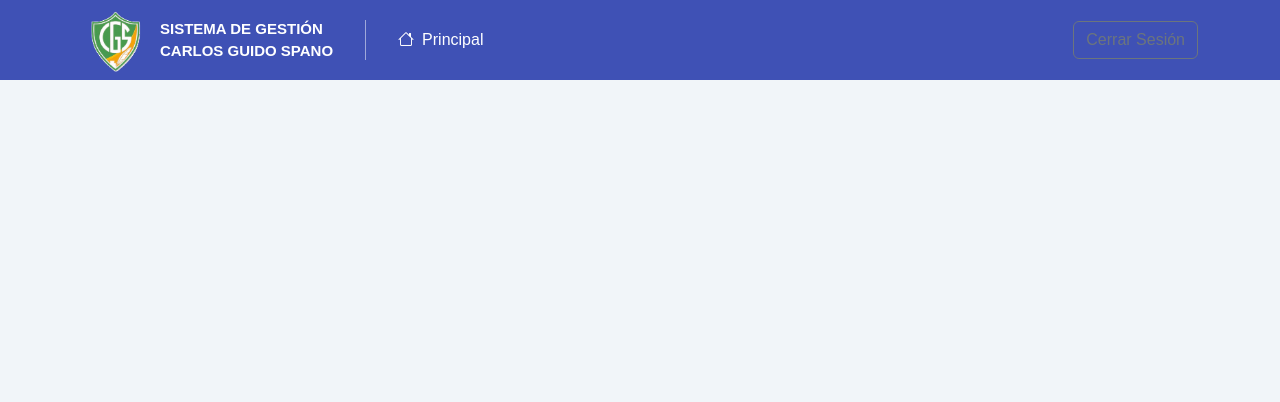
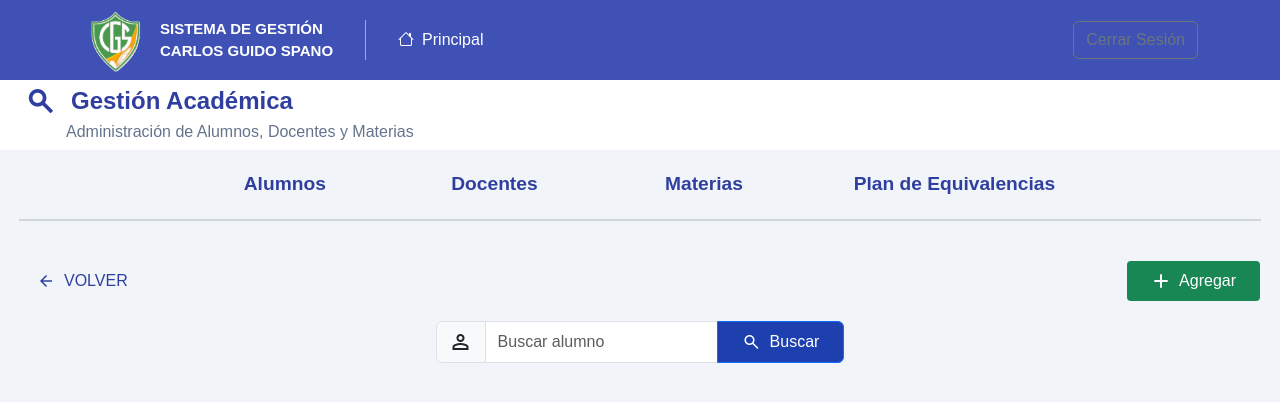
Before and after one commit to vmg22/Sistema_Colegio, a React (Vite) app in the folder frontend/: page /alumnos in a window 1280 px wide. Shown: the top 402 px of the page. Built offline with nearby package versions, Linux system fonts and the light colour scheme.

Commit message:
empezando crud alumnos

```diff
--- a/frontend/src/App.jsx
+++ b/frontend/src/App.jsx
@@ -4,6 +4,11 @@ import { BrowserRouter, Routes, Route } from 'react-router-dom'
 import ButtonShowcase from './components/ui/Botones'
 import Dashboard from './pages/dashboard/Dashboard'
 import Header from './components/layout/Header'
+import MainCrud from './pages/crud/MainCrud'
+import Alumnos from './pages/crud/alumnos/Alumnos'
+import Materias from "./pages/crud/materias/Materias"
+import PlanEquivalencias from './pages/crud/plan/PlanEquivalencias'
+import Docentes from './pages/crud/docentes/Docentes'
 
 function App() {
   return (
@@ -12,6 +17,11 @@ function App() {
       <BrowserRouter>
         <Routes>
           <Route path="/" element={<Dashboard />} />
+          <Route path="/crud" element={<MainCrud />} />
+          <Route path="/alumnos" element={<Alumnos />} />
+          <Route path="/docentes" element={<Docentes/>} />
+          <Route path="/materias" element={<Materias/>} />
+          <Route path="/plan-de-equivalencias" element={<PlanEquivalencias />} />
           <Route path="/botones" element={<ButtonShowcase />} />
         </Routes>
       </BrowserRouter>
--- /dev/null
+++ b/frontend/src/components/crud/HeaderCrud.jsx
@@ -0,0 +1,35 @@
+import React from "react";
+
+const HeaderCrud = () => {
+  return (
+    <div style={{ backgroundColor: "white", padding: "6px" }}>
+      <div
+        style={{
+          marginLeft: "20px",
+          gap: "10px",
+        }}
+      >
+        <div className="d-flex align-items-center">
+          <span
+            className="material-symbols-outlined search"
+            style={{ marginRight: "15px" }}
+          >
+            search
+          </span>
+          <h4 style={{ margin: 0 }}>Gestión Académica</h4>
+        </div>
+
+        <p style={{
+          color: "#64748B",
+          margin: 0,
+          marginLeft: "40px",
+          marginTop: "4px"
+        }}>
+          Administración de Alumnos, Docentes y Materias
+        </p>
+      </div>
+    </div>
+  );
+};
+
+export default HeaderCrud;
--- /dev/null
+++ b/frontend/src/components/crud/InputBusqueda.jsx
@@ -0,0 +1,36 @@
+import React from "react";
+import { InputGroup, FormControl, Button } from "react-bootstrap";
+
+const InputBusqueda = ({ tipo }) => {
+  // console.log(tipo)
+  return (
+    <div>
+      <InputGroup>
+        <InputGroup.Text>
+          {tipo === "alumno" || tipo === "docente" ? (
+            <span className="material-symbols-outlined">person</span>
+          ) : tipo === "materia" ? (
+            <span className="material-symbols-outlined">assignment</span>
+          ) : null}
+        </InputGroup.Text>
+        <FormControl type="text" placeholder={`Buscar ${tipo}`} />
+
+        <Button
+                type="submit"
+                className="d-flex align-items-center gap-2 px-4 py-2"
+                style={{backgroundColor:"#1e40af"}}
+              >
+                <span
+                  className="material-symbols-outlined"
+                  style={{ fontSize: "20px" }}
+                >
+                  search
+                </span>
+                <span>Buscar</span>
+              </Button>
+      </InputGroup>
+    </div>
+  );
+};
+
+export default InputBusqueda;
--- /dev/null
+++ b/frontend/src/components/crud/LinkCrud.jsx
@@ -0,0 +1,23 @@
+import React from 'react'
+import { Link } from 'react-router-dom'
+import BtnVolver from '../ui/BtnVolver'
+
+const LinkCrud = ({showBackButton = false}) => {
+  return (
+    <div>
+        <div className='d-flex justify-content-around' style={{margin:"20px 180px"}}>
+        <Link to={"/alumnos"} className='linkCrud'>Alumnos</Link>
+        <Link to={"/docentes"} className='linkCrud'>Docentes</Link>
+        <Link to={"/materias"} className='linkCrud'>Materias</Link>
+        <Link to={"/plan-de-equivalencias"} className='linkCrud'>Plan de Equivalencias</Link>
+        </div>
+        <hr className="linea-separadora2" />
+          {showBackButton && (
+        <BtnVolver/>
+          )}
+
+    </div>
+  )
+}
+
+export default LinkCrud
--- /dev/null
+++ b/frontend/src/components/ui/BtnVolver.jsx
@@ -0,0 +1,47 @@
+import React from "react";
+import { Link } from "react-router-dom";
+
+const BtnVolver = () => {
+  return (
+    <div
+      className="d-flex align-items-center justify-content-between"
+      style={{ padding: "20px " }}
+    >
+      <Link to="/crud" style={{ textDecoration: "none" }}>
+        <button
+          className="d-flex align-items-center gap-2"
+          style={{
+            background: "none",
+            border: "none",
+            cursor: "pointer",
+            color: "#303F9F",
+            fontWeight: "500",
+            padding: "8px 16px",
+          }}
+        >
+          <span
+            className="material-symbols-outlined"
+            style={{ fontSize: "20px" }}
+          >
+            arrow_back
+          </span>
+          VOLVER
+        </button>
+      </Link>
+
+      <button
+        className=" btn btn-success d-flex align-items-center gap-2 px-4 py-2"
+        style={{
+          border: "none",
+          borderRadius: "4px",
+          cursor: "pointer",
+        }}
+      >
+        <i className="fas fa-plus"></i>
+        <span>Agregar</span>
+      </button>
+    </div>
+  );
+};
+
+export default BtnVolver;
--- /dev/null
+++ b/frontend/src/pages/crud/MainCrud.jsx
@@ -0,0 +1,15 @@
+import React from 'react'
+import HeaderCrud from '../../components/crud/HeaderCrud'
+import "../../styles/crud.css"
+import LinkCrud from '../../components/crud/LinkCrud'
+
+const MainCrud = () => {
+  return (
+    <div>
+        <HeaderCrud/>
+        <LinkCrud showBackButton={false}/>
+    </div>
+  )
+}
+
+export default MainCrud
--- a/frontend/src/pages/crud/alumnos/Alumnos.jsx
+++ b/frontend/src/pages/crud/alumnos/Alumnos.jsx
@@ -1,9 +1,18 @@
-import React from 'react'
+import React from "react";
+import LinkCrud from "../../../components/crud/LinkCrud";
+import HeaderCrud from "../../../components/crud/HeaderCrud";
+import InputBusqueda from "../../../components/crud/InputBusqueda";
 
 const Alumnos = () => {
   return (
-    <div>A</div>
-  )
-}
+    <div>
+      <HeaderCrud />
+      <LinkCrud showBackButton={true} />
+        <div style={{  display:"flex", justifyContent:"center"}}>
+          <InputBusqueda tipo="alumno" />
+        </div>
+    </div>
+  );
+};
 
-export default Alumnos
+export default Alumnos;
--- /dev/null
+++ b/frontend/src/pages/crud/docentes/Docentes.jsx
@@ -0,0 +1,9 @@
+import React from 'react'
+
+const Docentes = () => {
+  return (
+    <div>Docentes</div>
+  )
+}
+
+export default Docentes
--- /dev/null
+++ b/frontend/src/pages/crud/plan/PlanEquivalencias.jsx
@@ -0,0 +1,9 @@
+import React from 'react'
+
+const PlanEquivalencias = () => {
+  return (
+    <div>PlanEquivalencias</div>
+  )
+}
+
+export default PlanEquivalencias
--- a/frontend/src/pages/dashboard/Dashboard.jsx
+++ b/frontend/src/pages/dashboard/Dashboard.jsx
@@ -9,9 +9,6 @@ import Row from "react-bootstrap/Row";
 
 const Dashboard = () => {
   const [tipoConsulta, setConsulta] = useState("alumno");
-  const [resultado, setResultado] = useState(null);
-  const [cargando, setCargando] = useState(false);
-
   const [validated, setValidated] = useState(false);
 
   const handleSubmit = (event) => {
--- /dev/null
+++ b/frontend/src/styles/crud.css
@@ -0,0 +1,56 @@
+.linkCrud {
+  color: #303F9F;
+  font-weight: 700;
+  font-size: larger;
+  text-decoration: none;
+  position: relative;
+  transition: all 0.3s ease;
+  min-width: 120px;
+  text-align: center;
+}
+
+.linkCrud:hover {
+  color: #1A237E;
+}
+
+.linkCrud::after {
+  content: '';
+  position: absolute;
+  width: 0;
+  height: 2px;
+  bottom: -2px;
+  left: 0;
+  background-color: #303F9F;
+  transition: width 0.3s ease;
+}
+
+.linkCrud:hover::after {
+  width: 100%;
+}
+
+.volverBtn {
+  display: inline-flex;
+  align-items: center;
+  margin-left: 25px;
+  gap: 15px;
+  color: #303F9F;
+  font-weight: 600;
+  text-decoration: none;
+  background: none;
+  border: none;
+  cursor: pointer;
+  font-size: 16px;
+}
+
+.volverBtn:hover {
+  color: #1A237E;
+}
+
+.linea-separadora2 {
+  border: none;
+  height: 2px;
+  width: 97%;
+  background-color: #6b7280;
+  margin: 20px auto;
+  display: block;
+}
```
Also changed, not shown: frontend/src/pages/crud/profesores/Profesores.jsx (deleted, +0 -11 lines).
